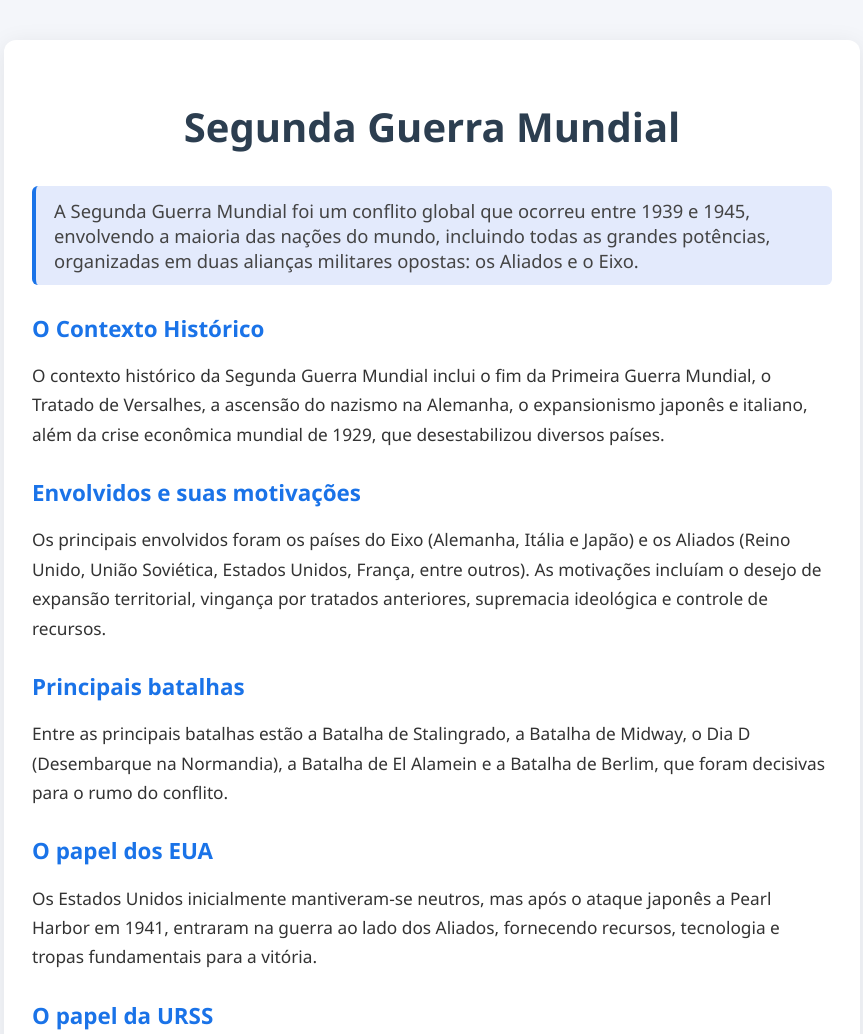
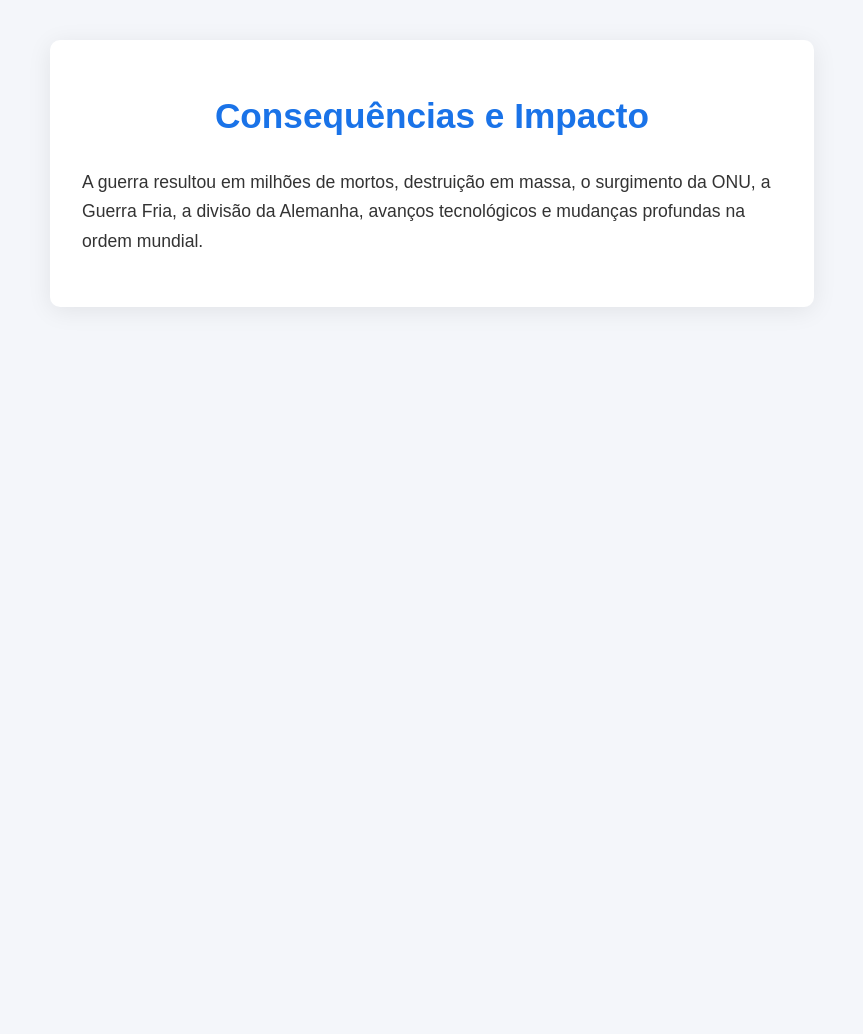
Before and after one commit to CAIOVPFAST/Gerencia-de-configura-o, a plain HTML site: page index.html in a window 1280 px wide. Shown: the top 1034 px of the page, without its empty margins (208-1071 px from the left). After the commit the page ends 800 px from the top, so only its background shows below. Drawn offline with Linux system fonts and the light colour scheme.

Commit message:
Consequências e Impacto

```diff
--- a/index.html
+++ b/index.html
@@ -1,76 +1 @@
-<!DOCTYPE html>
-<html lang="pt-br">
-<head>
-  <meta charset="UTF-8">
-  <meta name="viewport" content="width=device-width, initial-scale=1.0">
-  <title>História da Segunda Guerra Mundial</title>
-  <link rel="stylesheet" type="text/css" href="styles.css"/>
-</head>
-<body>
-
-  <div class="container">
-    <h1>Segunda Guerra Mundial</h1>
-
-    <div class="section">
-      <p class="intro">
-        A Segunda Guerra Mundial foi um conflito global que ocorreu entre 1939 e 1945, envolvendo a maioria das nações do mundo, incluindo todas as grandes potências, organizadas em duas alianças militares opostas: os Aliados e o Eixo.
-      </p>
-
-      <h2>O Contexto Histórico</h2>
-      <p class="content">
-        O contexto histórico da Segunda Guerra Mundial inclui o fim da Primeira Guerra Mundial, o Tratado de Versalhes, a ascensão do nazismo na Alemanha, o expansionismo japonês e italiano, além da crise econômica mundial de 1929, que desestabilizou diversos países.
-      </p>
-
-      <h2>Envolvidos e suas motivações</h2>
-      <p class="content">
-        Os principais envolvidos foram os países do Eixo (Alemanha, Itália e Japão) e os Aliados (Reino Unido, União Soviética, Estados Unidos, França, entre outros). As motivações incluíam o desejo de expansão territorial, vingança por tratados anteriores, supremacia ideológica e controle de recursos.
-      </p>
-
-      <h2>Principais batalhas</h2>
-      <p class="content">
-        Entre as principais batalhas estão a Batalha de Stalingrado, a Batalha de Midway, o Dia D (Desembarque na Normandia), a Batalha de El Alamein e a Batalha de Berlim, que foram decisivas para o rumo do conflito.
-      </p>
-
-      <h2>O papel dos EUA</h2>
-      <p class="content">
-        Os Estados Unidos inicialmente mantiveram-se neutros, mas após o ataque japonês a Pearl Harbor em 1941, entraram na guerra ao lado dos Aliados, fornecendo recursos, tecnologia e tropas fundamentais para a vitória.
-      </p>
-
-      <h2>O papel da URSS</h2>
-      <p class="content">
-        A União Soviética foi decisiva na derrota da Alemanha nazista, especialmente após a Batalha de Stalingrado. O país sofreu grandes perdas, mas conseguiu avançar até Berlim, contribuindo para o fim do conflito na Europa.
-      </p>
-
-      <h2>Hiroshimna e Nagasaki</h2>
-      <p class="content">
-        Em agosto de 1945, os Estados Unidos lançaram bombas atômicas sobre as cidades japonesas de Hiroshima e Nagasaki, levando à rendição do Japão e ao fim da Segunda Guerra Mundial.
-      </p>
-
-      <h2>Consequências e Impacto</h2>
-      <p class="content">
-        A guerra resultou em milhões de mortos, destruição em massa, o surgimento da ONU, a Guerra Fria, a divisão da Alemanha, avanços tecnológicos e mudanças profundas na ordem mundial.
-      </p>
-    </div>
-
-    <!-- Imagem sobre as Grandes Navegações -->
-    <div class="section">
-      <h2>Segunda Guerra Mundial</h2>
-      <p class="content">
-       Texto sobre a segunda guerra.
-      </p>
-      <img src="segundaGuerra.png" alt="Grandes Navegações" class="image">
-    </div>
-
-    <!-- Tabela com países da América e datas de independência -->
-    <div class="section">
-
-    </div>
-
-    <!-- Rodapé -->
-    <div class="footer">
-      <p>Exercício realizado em sala de aula</p>
-    </div>
-  </div>
-
-</body>
-</html>
+<!DOCTYPE html><html lang="pt-br"><head><meta charset="UTF-8"><meta name="viewport" content="width=device-width, initial-scale=1.0"><title>Consequências e Impacto</title><link rel="stylesheet" type="text/css" href="styles.css"/></head><body><div class="container"><h1>Consequências e Impacto</h1><p class="content">A guerra resultou em milhões de mortos, destruição em massa, o surgimento da ONU, a Guerra Fria, a divisão da Alemanha, avanços tecnológicos e mudanças profundas na ordem mundial.</p></div></body></html>
--- a/styles.css
+++ b/styles.css
@@ -1,68 +1 @@
-body {
-  font-family: 'Segoe UI', Arial, sans-serif;
-  background: #f4f6fa;
-  margin: 0;
-  padding: 0;
-  color: #222;
-}
-
-.container {
-  max-width: 800px;
-  margin: 40px auto;
-  background: #fff;
-  border-radius: 12px;
-  box-shadow: 0 4px 24px rgba(0,0,0,0.08);
-  padding: 32px 28px 16px 28px;
-}
-
-h1 {
-  text-align: center;
-  color: #2c3e50;
-  margin-bottom: 32px;
-  font-size: 2.5rem;
-}
-
-.section {
-  margin-bottom: 32px;
-}
-
-h2 {
-  color: #1a73e8;
-  margin-top: 28px;
-  margin-bottom: 8px;
-  font-size: 1.4rem;
-}
-
-.intro {
-  font-size: 1.15rem;
-  color: #444;
-  background: #e3eafc;
-  border-left: 4px solid #1a73e8;
-  padding: 12px 18px;
-  border-radius: 6px;
-  margin-bottom: 18px;
-}
-
-.content {
-  font-size: 1.08rem;
-  color: #333;
-  margin-bottom: 12px;
-  line-height: 1.7;
-}
-
-.image {
-  display: block;
-  margin: 18px auto 0 auto;
-  max-width: 100%;
-  border-radius: 8px;
-  box-shadow: 0 2px 12px rgba(26,115,232,0.08);
-}
-
-.footer {
-  text-align: center;
-  color: #888;
-  font-size: 0.98rem;
-  margin-top: 32px;
-  padding-top: 12px;
-  border-top: 1px solid #e0e0e0;
-}
+body { font-family: Arial, sans-serif; background: #f4f6fa; color: #222; } .container { max-width: 700px; margin: 40px auto; background: #fff; border-radius: 10px; box-shadow: 0 4px 24px rgba(0,0,0,0.08); padding: 32px; } h1 { text-align: center; color: #1a73e8; margin-bottom: 32px; font-size: 2.2rem; } .content { font-size: 1.1rem; color: #333; line-height: 1.7; }
```
